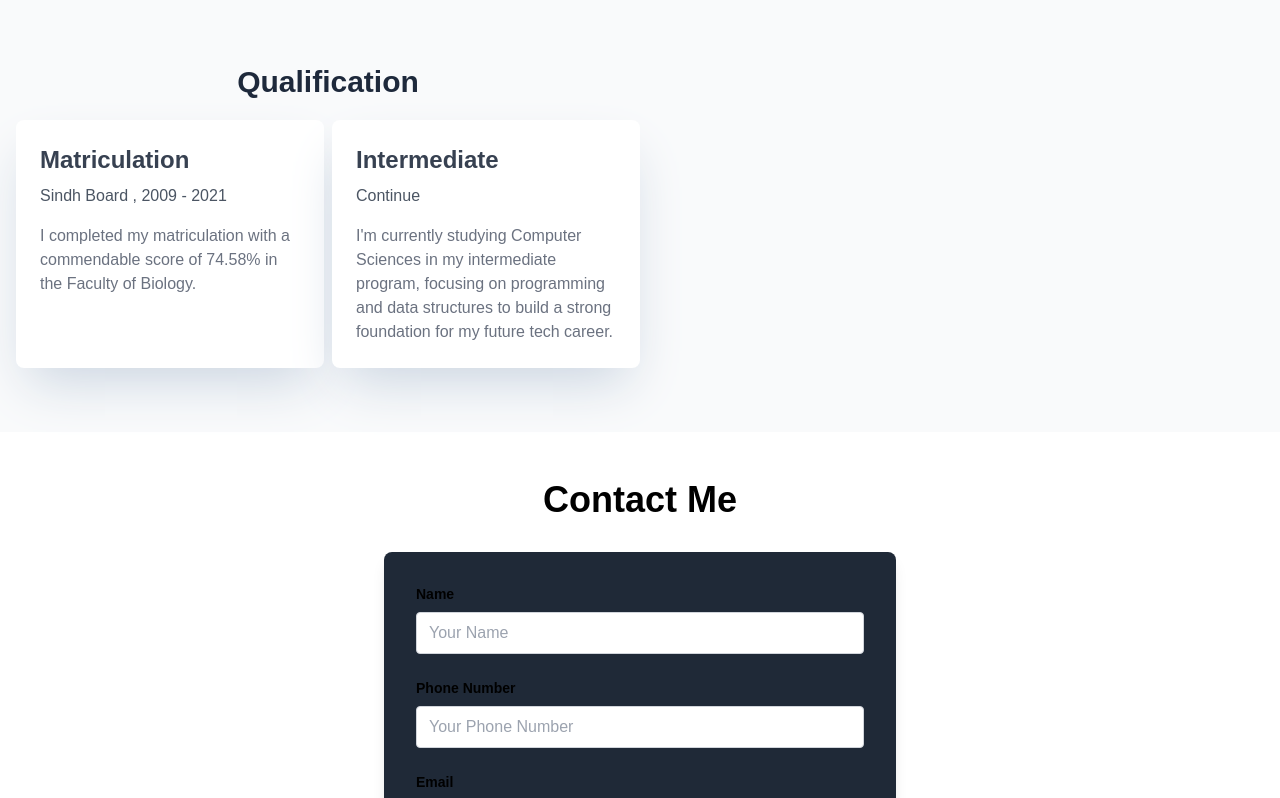
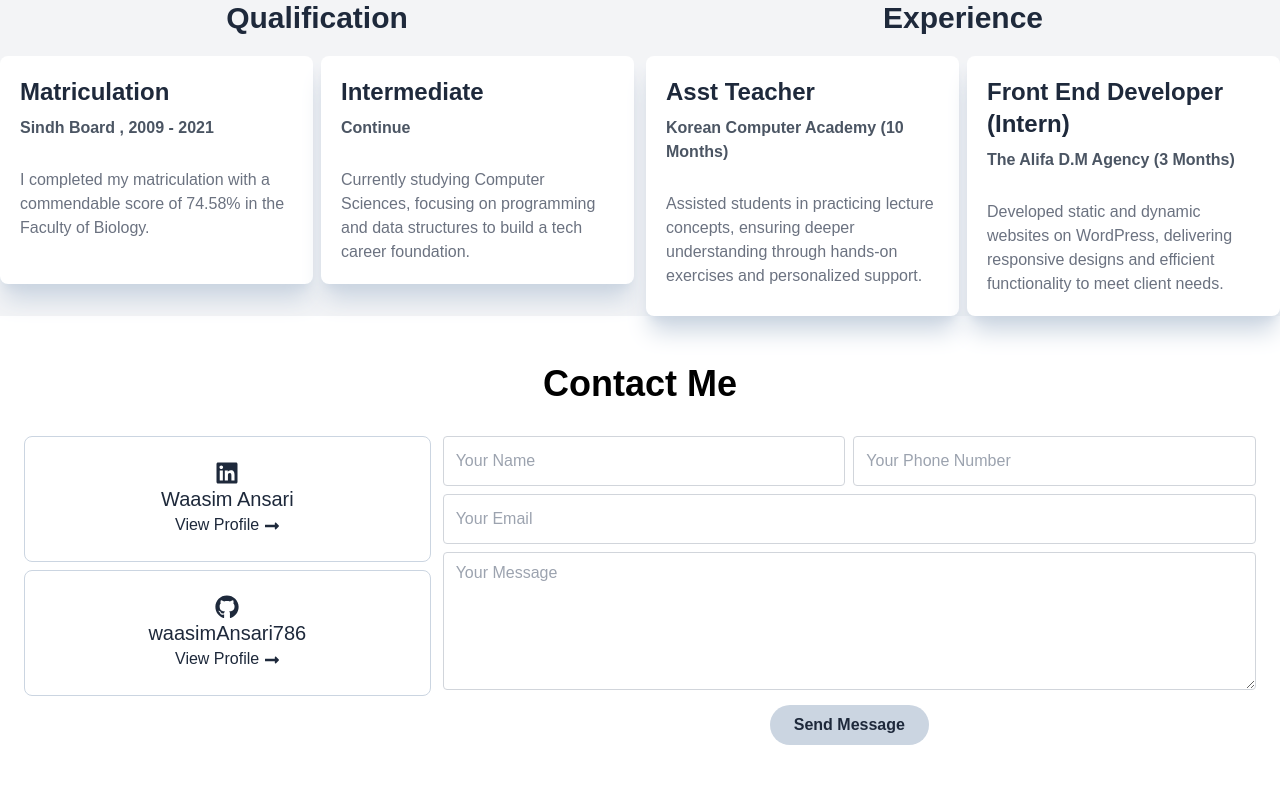
Before and after one commit to waasimAnsari786/waasim, a React (Vite) app: page / in a window 1280 px wide. Shown: the part 2580-3378 px from the top of the page. Built offline with nearby package versions, Linux system fonts and the light colour scheme; a web font is replaced by a local one.

Commit message:
i changed my contact section and qualification section

```diff
--- a/src/components/ContactForm.jsx
+++ b/src/components/ContactForm.jsx
@@ -1,33 +1,60 @@
-import React from 'react';
+import React, { useId } from "react";
+import { FaLinkedin } from "react-icons/fa";
+import { FaGithub } from "react-icons/fa";
+import { FaLongArrowAltRight } from "react-icons/fa";
+import Text from "./Text";
 
 const ContactForm = () => {
+  const contacts = [
+    {
+      URL: "https://www.linkedin.com/in/waasim-ansari-39741b28b/",
+      icon: <FaLinkedin className="text-slate-800 text-2xl" />,
+      cnName: "Waasim Ansari",
+      id: useId(),
+    },
+    {
+      URL: "https://github.com/waasimAnsari786",
+      icon: <FaGithub className="text-slate-800 text-2xl" />,
+      cnName: "waasimAnsari786",
+      id: useId(),
+    },
+  ];
+
   return (
-    <section className="w-full py-12 " id='my-cn'>
-      <div className="container mx-auto px-6">
-        <h2 className="text-4xl font-bold mb-8 text-center">Contact Me</h2>
-
-        <form className="w-full max-w-lg mx-auto bg-gray-800 p-8 rounded-lg shadow-lg">
+    <section className="w-full py-12 " id="my-cn">
+      <Text myClass="text-4xl font-bold mb-8 text-center" myText="Contact Me" />
+      <div className="container mx-auto px-6 flex flex-col justify-between md:flex-row gap-3">
+        <div className="w-full md:w-1/3">
+          {contacts.map((curObj) => {
+            return (
+              <a href={curObj.URL} key={curObj.id}>
+                <div className="bg-white rounded-lg p-6 w-full flex flex-col flex-wrap justify-center items-center border-[0.1rem] border-slate-300 mb-2">
+                  {curObj.icon}
+                  <p className="text-slate-800 text-xl font-medium">
+                    {curObj.cnName}
+                  </p>
+                  <span className="text-slate-800 text-base capitalize font-medium">
+                    view profile <FaLongArrowAltRight className="inline" />
+                  </span>
+                </div>
+              </a>
+            );
+          })}
+        </div>
+        <div className="w-full md:w-2/3">
+          <form className="w-full rounded-lg flex flex-col gap-2">
             {/* Name Field */}
-          <div className="mb-6">
-            <label className="block text-sm font-bold mb-2" htmlFor="name">
-              Name
-            </label>
+            <div className="flex gap-2">
               <input
-              className="w-full px-3 py-2 text-gray-900 border border-gray-300 rounded focus:outline-none focus:ring-2 focus:ring-blue-500"
+                className="w-1/2 p-3 text-gray-900 border border-gray-300 rounded focus:outline-none"
                 id="name"
                 type="text"
                 placeholder="Your Name"
                 required
               />
-          </div>
 
-          {/* Phone Number Field */}
-          <div className="mb-6">
-            <label className="block text-sm font-bold mb-2" htmlFor="number">
-              Phone Number
-            </label>
               <input
-              className="w-full px-3 py-2 text-gray-900 border border-gray-300 rounded focus:outline-none focus:ring-2 focus:ring-blue-500"
+                className="w-1/2 p-3 text-gray-900 border border-gray-300 rounded focus:outline-none"
                 id="number"
                 type="tel"
                 placeholder="Your Phone Number"
@@ -36,12 +63,9 @@ const ContactForm = () => {
             </div>
 
             {/* Email Field */}
-          <div className="mb-6">
-            <label className="block text-sm font-bold mb-2" htmlFor="email">
-              Email
-            </label>
+            <div>
               <input
-              className="w-full px-3 py-2 text-gray-900 border border-gray-300 rounded focus:outline-none focus:ring-2 focus:ring-blue-500"
+                className="w-full p-3 text-gray-900 border border-gray-300 rounded focus:outline-none"
                 id="email"
                 type="email"
                 placeholder="Your Email"
@@ -50,12 +74,9 @@ const ContactForm = () => {
             </div>
 
             {/* Message Field */}
-          <div className="mb-6">
-            <label className="block text-sm font-bold mb-2" htmlFor="message">
-              Message
-            </label>
+            <div>
               <textarea
-              className="w-full px-3 py-2 text-gray-900 border border-gray-300 rounded focus:outline-none focus:ring-2 focus:ring-blue-500"
+                className="w-full px-3 py-2 text-gray-900 border border-gray-300 rounded focus:outline-none"
                 id="message"
                 rows="5"
                 placeholder="Your Message"
@@ -66,7 +87,7 @@ const ContactForm = () => {
             {/* Submit Button */}
             <div className="text-center">
               <button
-              className="bg-blue-500 hover:bg-blue-600 text-white font-bold py-2 px-6 rounded-full focus:outline-none focus:ring-2 focus:ring-blue-500"
+                className="bg-slate-300 text-slate-800 hover:bg-slate-800 hover:text-white font-bold py-2 px-6 rounded-full transition duration-300 ease-linear"
                 type="submit"
               >
                 Send Message
@@ -74,6 +95,7 @@ const ContactForm = () => {
             </div>
           </form>
         </div>
+      </div>
     </section>
   );
 };
--- a/src/components/MyPortfolio.jsx
+++ b/src/components/MyPortfolio.jsx
@@ -1,13 +1,45 @@
-import React from 'react'
-import Header from './Header'
-import HeroSection from './HeroSection'
-import AboutSection from './AboutSection'
-import SkillsSection from './SkillsSection'
-import ContactForm from './ContactForm'
-import ProjectsSection from './ProjectsSection'
-import QualificationSection from './QualificationSection'
+import React, { useId } from "react";
+import Header from "./Header";
+import HeroSection from "./HeroSection";
+import AboutSection from "./AboutSection";
+import SkillsSection from "./SkillsSection";
+import ContactForm from "./ContactForm";
+import ProjectsSection from "./ProjectsSection";
+import QualificationSection from "./QualificationSection";
 
 export default function MyPortfolio() {
+  const qualification = [
+    {
+      title: "matriculation",
+      year: "Sindh Board , 2009 - 2021",
+      description:
+        "I completed my matriculation with a commendable score of 74.58% in the Faculty of Biology.",
+      id: useId(),
+    },
+    {
+      title: "intermediate",
+      year: "Continue",
+      description:
+        "Currently studying Computer Sciences, focusing on programming and data structures to build a tech career foundation.",
+      id: useId(),
+    },
+  ];
+  const experience = [
+    {
+      title: "Asst Teacher",
+      year: "Korean Computer Academy (10 Months)",
+      description:
+        "Assisted students in practicing lecture concepts, ensuring deeper understanding through hands-on exercises and personalized support.",
+      id: useId(),
+    },
+    {
+      title: "Front End Developer (intern)",
+      year: "The Alifa D.M Agency (3 Months)",
+      description:
+        "Developed static and dynamic websites on WordPress, delivering responsive designs and efficient functionality to meet client needs.",
+      id: useId(),
+    },
+  ];
 
   return (
     <>
@@ -16,9 +48,17 @@ export default function MyPortfolio() {
       <AboutSection />
       <SkillsSection />
       <ProjectsSection />
-      <QualificationSection />
+      <section className="bg-gray-100">
+        <div className="container mx-auto flex flex-col lg:flex-row gap-5 lg:gap-3">
+          <QualificationSection
+            quaArr={qualification}
+            quaHead={"qualification"}
+          />
+          <QualificationSection quaArr={experience} quaHead={"experience"} />
+        </div>
+      </section>
+
       <ContactForm />
     </>
-
-  )
+  );
 }
--- a/src/components/QualificationInner.jsx
+++ b/src/components/QualificationInner.jsx
@@ -1,25 +1,27 @@
-import React from 'react'
-import Text from './Text'
+import React from "react";
+import Text from "./Text";
 
-export default function QualificationInner({ head, title, subtitle, description }) {
+export default function QualificationInner({
+  title,
+  subtitle,
+  description,
+  description2,
+  compKey,
+}) {
   return (
     <>
-
-      <div className="bg-white shadow-2xl shadow-slate-300 rounded-lg p-6 col-span-1 w-1/2">
+      <div
+        className="bg-white shadow-xl shadow-slate-300 rounded-lg p-5 w-full md:w-1/2 flex flex-col flex-wrap"
+        key={compKey}
+      >
         <Text
-          myClass="text-2xl font-semibold text-gray-700 mb-2 capitalize"
+          myClass="text-2xl font-semibold text-slate-800 mb-2 capitalize"
           myText={title}
         />
-        <Text
-          myClass="text-gray-600 mb-4"
-          myText={subtitle}
-        />
-        <Text
-          myClass="text-gray-500"
-          myText={description}
-        />
+        <Text myClass="text-gray-600 font-semibold mb-4" myText={subtitle} />
+
+        <Text myClass="text-gray-500 mt-3" myText={description} />
       </div>
-
     </>
-  )
+  );
 }
--- a/src/components/QualificationSection.jsx
+++ b/src/components/QualificationSection.jsx
@@ -1,45 +1,29 @@
-import React, { useId, useState } from "react";
+import React from "react";
 import Text from "./Text";
 import QualificationInner from "./QualificationInner";
 
-const QualificationSection = () => {
-  const qualification = [
-    {
-      title: "matriculation",
-      year: "Sindh Board , 2009 - 2021",
-      description:
-        "I completed my matriculation with a commendable score of 74.58% in the Faculty of Biology.",
-      id: useId()
-    },
-    {
-      title: "intermediate",
-      year: "Continue",
-      description:
-        "I'm currently studying Computer Sciences in my intermediate program, focusing on programming and data structures to build a strong foundation for my future tech career.",
-      id: useId()
-    },
-  ];
-
+const QualificationSection = ({ quaArr, quaHead }) => {
   return (
-    <section className="py-16 bg-gray-50">
-      <div className="container mx-auto px-4">
-
-
-        <div className="w-1/2">
-          <Text myClass='text-3xl text-center text-slate-800 capitalize font-bold mb-5' myText='qualification' />
-          <div className="flex md:flex-row flex-col gap-2">
-            {qualification.map((curObj) => {
-              return (
-                <QualificationInner head='qualification' title={curObj.title} subtitle={curObj.year} description={curObj.description} />
-
-              )
-            })}
-
-
-          </div>
-        </div>
+    <div className="w-full lg:w-1/2">
+      <Text
+        myClass="text-3xl text-center text-slate-800 capitalize font-bold mb-5"
+        myText={quaHead}
+      />
+      <div className="flex md:flex-row flex-col gap-2">
+        {quaArr.map((curObj) => {
+          return (
+            <QualificationInner
+              head={quaHead}
+              title={curObj.title}
+              subtitle={curObj.year}
+              description={curObj.description}
+              description2={curObj.description2}
+              compKey={curObj.id}
+            />
+          );
+        })}
       </div>
-    </section>
+    </div>
   );
 };
 
--- a/src/index.css
+++ b/src/index.css
@@ -57,11 +57,3 @@ body {
     content: "Crafting beautiful, responsive websites.";
   }
 }
-
-video {
-  position: relative;
-  width: 100%;
-  height: 100%;
-  object-fit: cover;
-  border-radius: 8px;
-}
```
Also changed, not shown: src/App.jsx (+4 -7 lines), public/img/download.png (added). Lines whose indentation alone changed are shown as unchanged.
